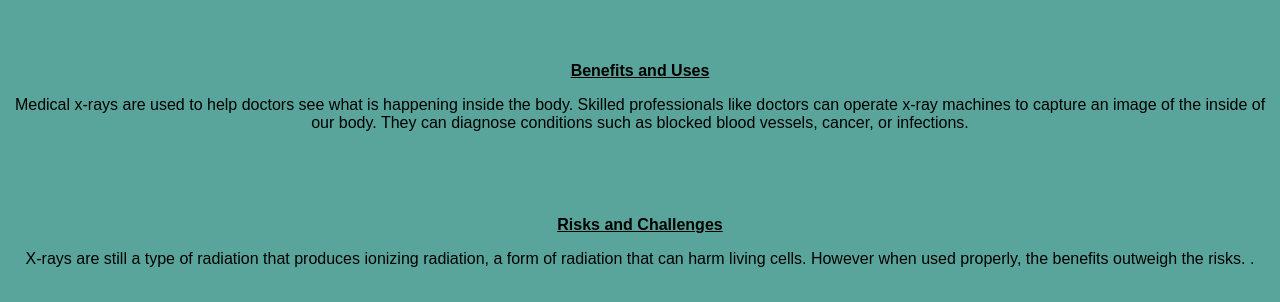
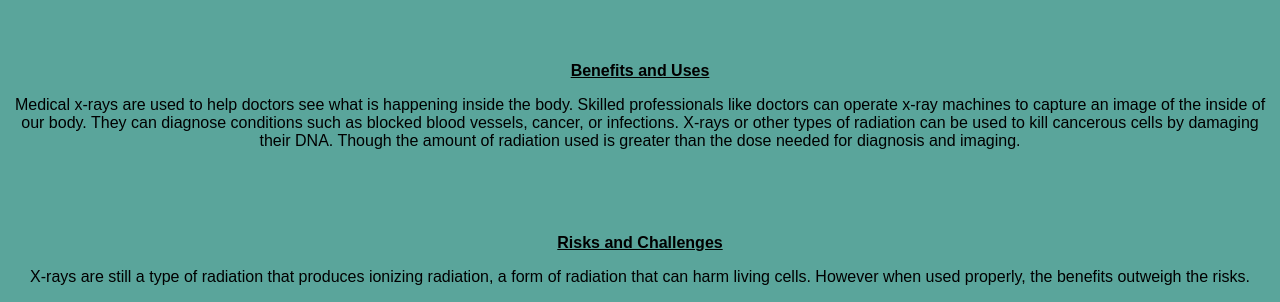
Before and after one commit to Domenicostuff/sciprojsds, a plain HTML site: page index.html in a window 1280 px wide. Shown: the part 560-862 px from the top of the page. Drawn offline with Linux system fonts and the light colour scheme.

Commit message:
Update index.html

```diff
--- a/index.html
+++ b/index.html
@@ -38,7 +38,7 @@
 <p style="text-align: center;"><strong><span style="text-decoration: underline;"> Benefits and Uses </span></strong><p>
 
 <! benefits and uses >
-<p style="text-align: center;"> Medical x-rays are used to help doctors see what is happening inside the body. Skilled professionals like doctors can operate x-ray machines to capture an image of the inside of our body. They can diagnose conditions such as blocked blood vessels, cancer, or infections.</p>
+<p style="text-align: center;"> Medical x-rays are used to help doctors see what is happening inside the body. Skilled professionals like doctors can operate x-ray machines to capture an image of the inside of our body. They can diagnose conditions such as blocked blood vessels, cancer, or infections. X-rays or other types of radiation can be used to kill cancerous cells by damaging their DNA. Though the amount of radiation used is greater than the dose needed for diagnosis and imaging.</p>
 
 <p>&nbsp;</p>
 <p>&nbsp;</p>
@@ -47,7 +47,7 @@
 <p style="text-align: center;"><strong><span style="text-decoration: underline;"> Risks and Challenges </span></strong><p>
 
 <! risks and challenges >
-<p style="text-align: center;"> X-rays are still a type of radiation that produces ionizing radiation, a form of radiation that can harm living cells. However when used properly, the benefits outweigh the risks. .</p>
+<p style="text-align: center;"> X-rays are still a type of radiation that produces ionizing radiation, a form of radiation that can harm living cells. However when used properly, the benefits outweigh the risks.</p>
 
 </font>
 </div>
```
